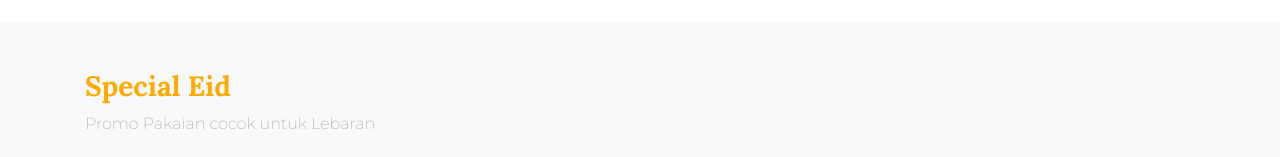
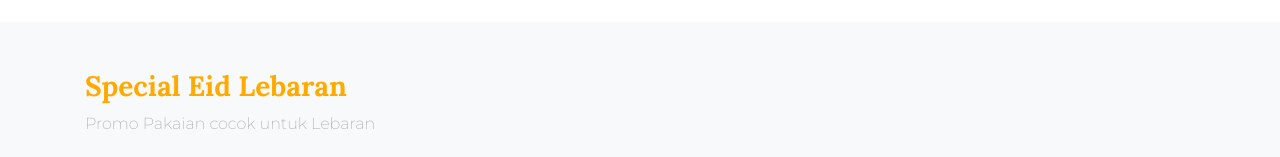
Before and after one commit to frindyy/pratama_store, a plain HTML site: page index.html in a window 1280 px wide. Shown: the part 643-800 px from the top of the page. Drawn offline with Linux system fonts and the light colour scheme.

Commit message:
update title

```diff
--- a/index.html
+++ b/index.html
@@ -141,7 +141,7 @@
 
       <div class="row mb-3">
         <div class="col">
-          <h3>Special Eid</h3>
+          <h3>Special Eid Lebaran</h3>
           <p>Promo Pakaian cocok untuk Lebaran</p>
         </div>
       </div>
```
